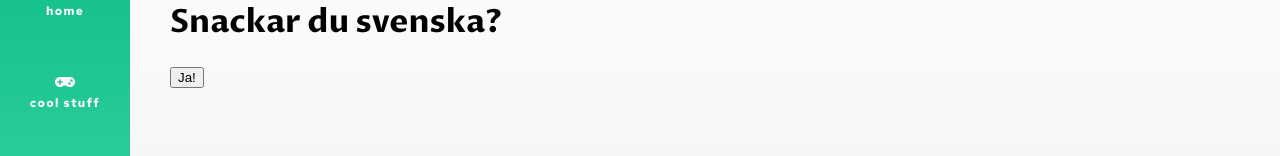
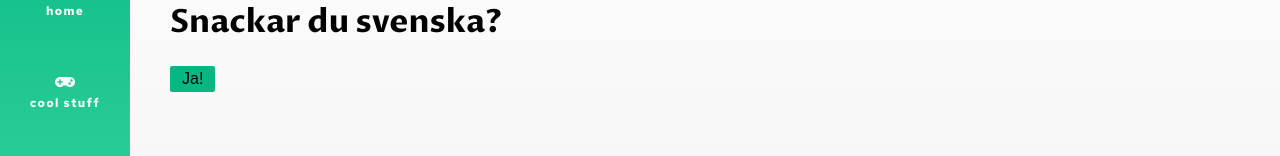
Before and after one commit to mackattack3k/me, a React (Create React App) app: page /settings in a window 1280 px wide. Shown: the part 169-325 px from the top of the page. Built offline with nearby package versions, Linux system fonts and the light colour scheme.

Commit message:
Select language with primary button

```diff
--- a/src/features/language/components/SelectLanguage.jsx
+++ b/src/features/language/components/SelectLanguage.jsx
@@ -1,6 +1,7 @@
 import i18next from 'i18next';
 import React from 'react';
 import { useTranslation } from 'react-i18next';
+import Button from '../../button/components/Button';
 import { AVAILABLE_LANGUAGES } from '../initLanguage';
 import H1 from '../../text/components/H1';
 
@@ -17,9 +18,9 @@ const SelectLanguage = () => {
   return (
     <>
       <H1>{t('theme.changeLanguageTitle')}</H1>
-      <button type="button" onClick={changeLanguage}>
+      <Button type="button" onClick={changeLanguage}>
         {t('theme.changeLanguage')}
-      </button>
+      </Button>
     </>
   );
 };
```
